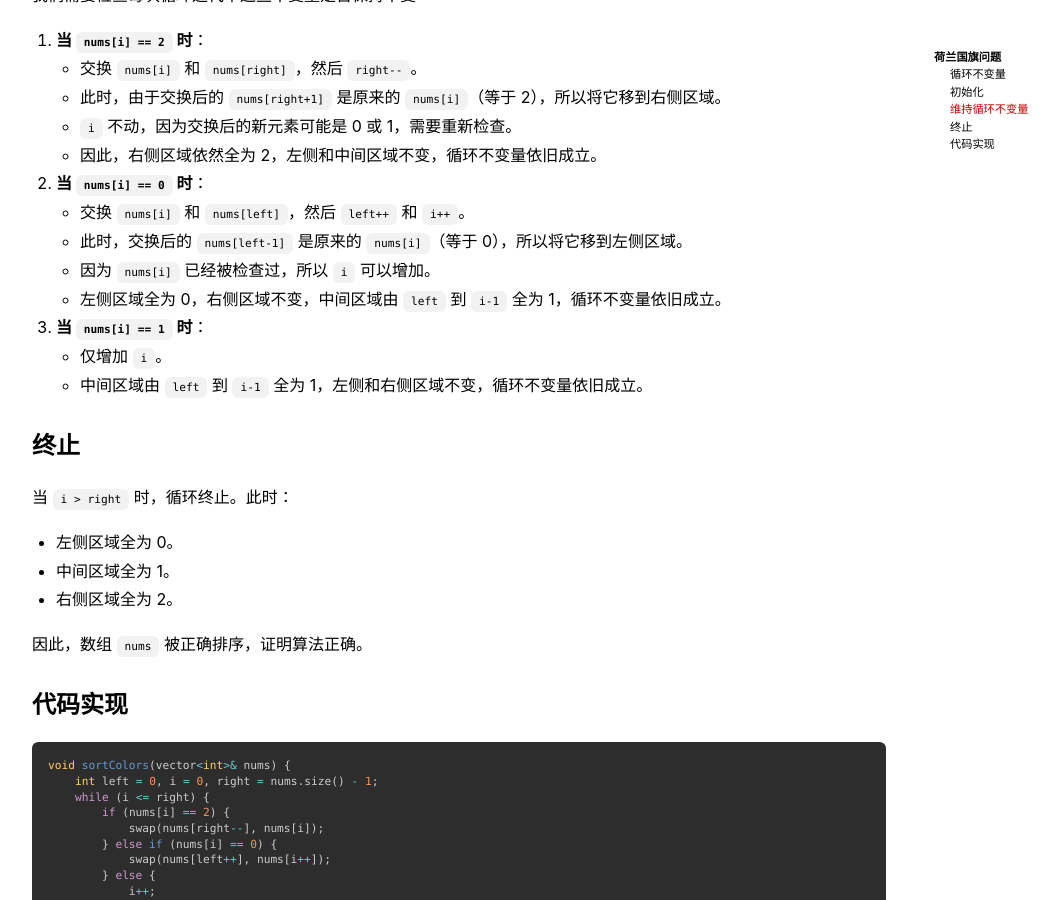
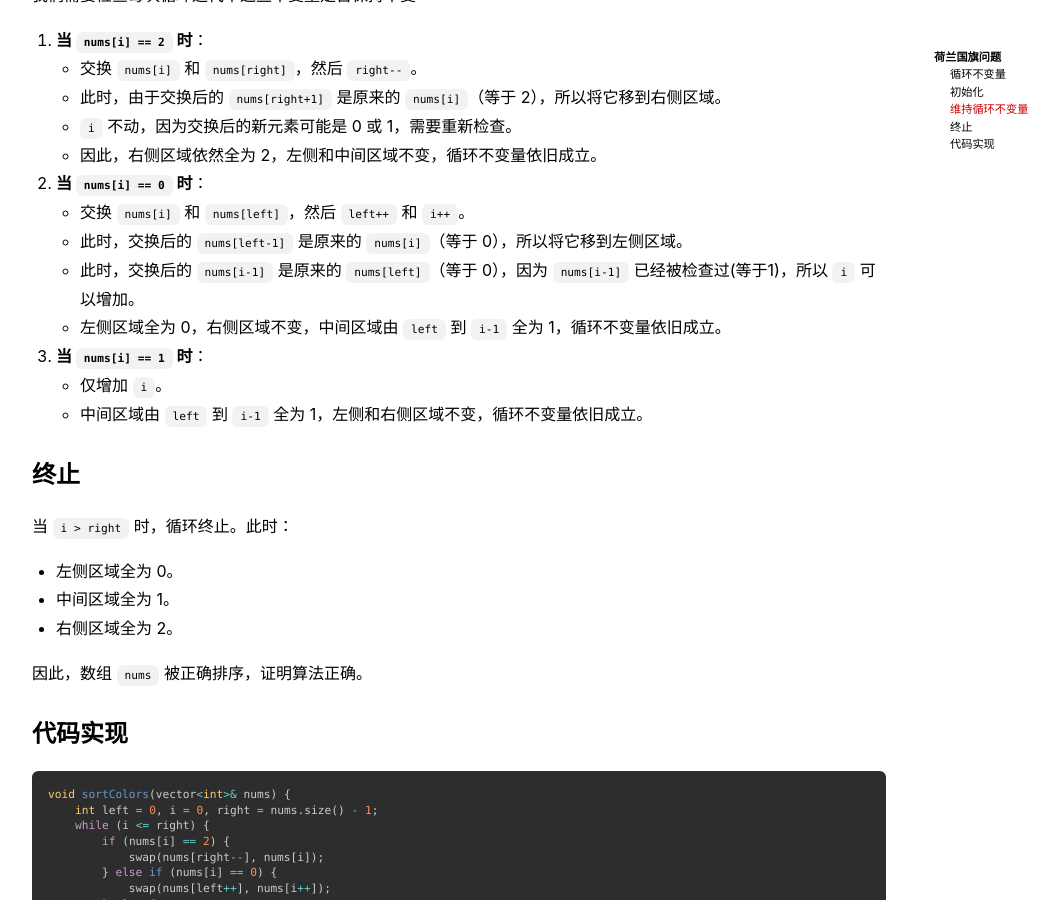
Before and after one commit to Loomione/Loomione.github.io, a Jekyll site: the page built from _posts/2024-06-10-荷兰国旗问题.md, in a window 1280 px wide and 900 px high, scrolled down 1193 px. Shown: the whole window, without its empty margins (71-1129 px from the left). Built offline with Jekyll 4.4.1, drawn with Linux system fonts in a browser that asks for light colours; nearby versions of some CDN libraries; formulas are drawn with MathJax 3.

```diff
--- a/_posts/2024-06-10-荷兰国旗问题.md
+++ b/_posts/2024-06-10-荷兰国旗问题.md
@@ -43,7 +43,7 @@
 2. **当 `nums[i] == 0` 时**：
    - 交换 `nums[i]` 和 `nums[left]`，然后 `left++` 和 `i++`。
    - 此时，交换后的 `nums[left-1]` 是原来的 `nums[i]`（等于 0），所以将它移到左侧区域。
-   - 因为 `nums[i]` 已经被检查过，所以 `i` 可以增加。
+   - 此时，交换后的 `nums[i-1]` 是原来的 `nums[left]`（等于 0），因为 `nums[i-1]` 已经被检查过(等于1)，所以 `i` 可以增加。
    - 左侧区域全为 0，右侧区域不变，中间区域由 `left` 到 `i-1` 全为 1，循环不变量依旧成立。
 
 3. **当 `nums[i] == 1` 时**：
```
